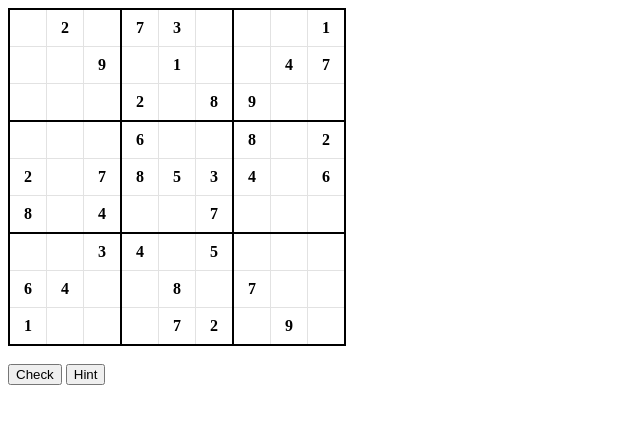
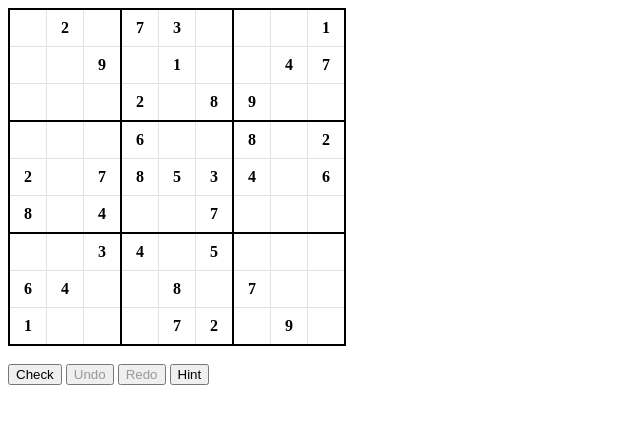
Before and after one commit to mrybak/js-sudoku, a plain HTML site: page index.html in a window 1280 px wide. Shown: the whole page, without its empty margins (0-640 px from the left). Drawn offline with Linux system fonts and the light colour scheme.

Commit message:
changed .disabled style to grey out disabled buttons

```diff
--- a/css/style.css
+++ b/css/style.css
@@ -48,5 +48,5 @@ td input {
 }
 
 button.disabled {
-	display: none;
+	color: #999999;
 }
```
